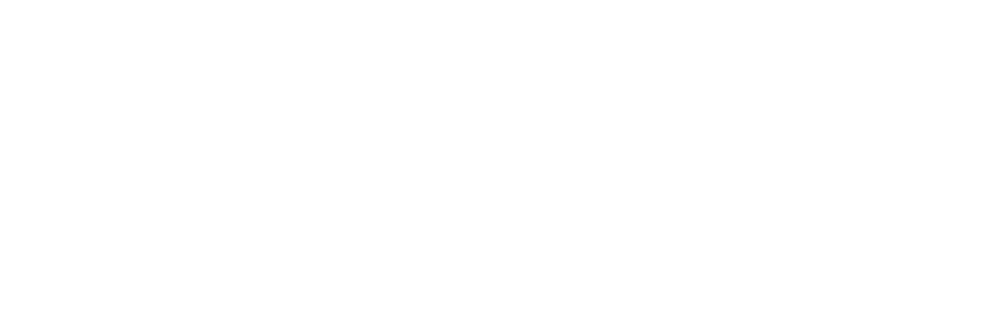
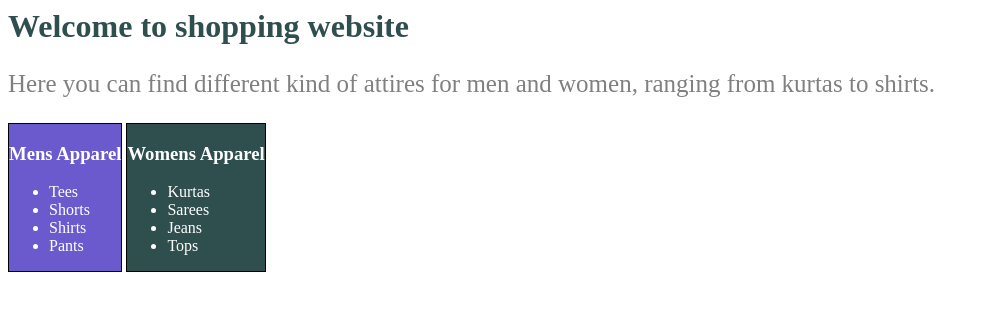
Before and after one commit to SnehaKatkar95/shopping-cart, a website: page index.html in a window 1280 px wide. Shown: the whole page, without its empty margins (0-989 px from the left). Drawn offline with Linux system fonts and the light colour scheme.

Commit message:
index.html  created

```diff
--- a/index.html
+++ b/index.html
@@ -1 +1,36 @@
-<div id="app"></div>
+<html>
+  <head>
+    <title>Shopping</title>
+    <link rel="stylesheet" href="./style.css" />
+  </head>
+
+  <body>
+    <h1 style="color: darkslategray">Welcome to shopping website</h1>
+
+    <p class="header">
+      Here you can find different kind of attires for men and women, ranging
+      from kurtas to shirts.
+    </p>
+
+    <div class="apparels">
+      <div class="mens-apparels">
+        <h3>Mens Apparel</h3>
+        <ul>
+          <li>Tees</li>
+          <li>Shorts</li>
+          <li>Shirts</li>
+          <li>Pants</li>
+        </ul>
+      </div>
+      <div class="womens-apparel">
+        <h3>Womens Apparel</h3>
+        <ul>
+          <li>Kurtas</li>
+          <li>Sarees</li>
+          <li>Jeans</li>
+          <li>Tops</li>
+        </ul>
+      </div>
+    </div>
+  </body>
+</html>
--- a/style.css
+++ b/style.css
@@ -1,3 +1,24 @@
-h1, h2 {
-  font-family: Lato;
+.header {
+  font-size: 25px;
+  color: grey;
 }
+
+.apparels {
+  display: inline;
+}
+
+.mens-apparels {
+  border-width: 1px;
+  border-style: solid;
+  border-color: black;
+  display: inline-block;
+  background-color: slateblue;
+  color: white;
+}
+
+.womens-apparel {
+  border: 1px solid black;
+  display: inline-block;
+  background-color: darkslategray;
+  color: white;
+}
```
